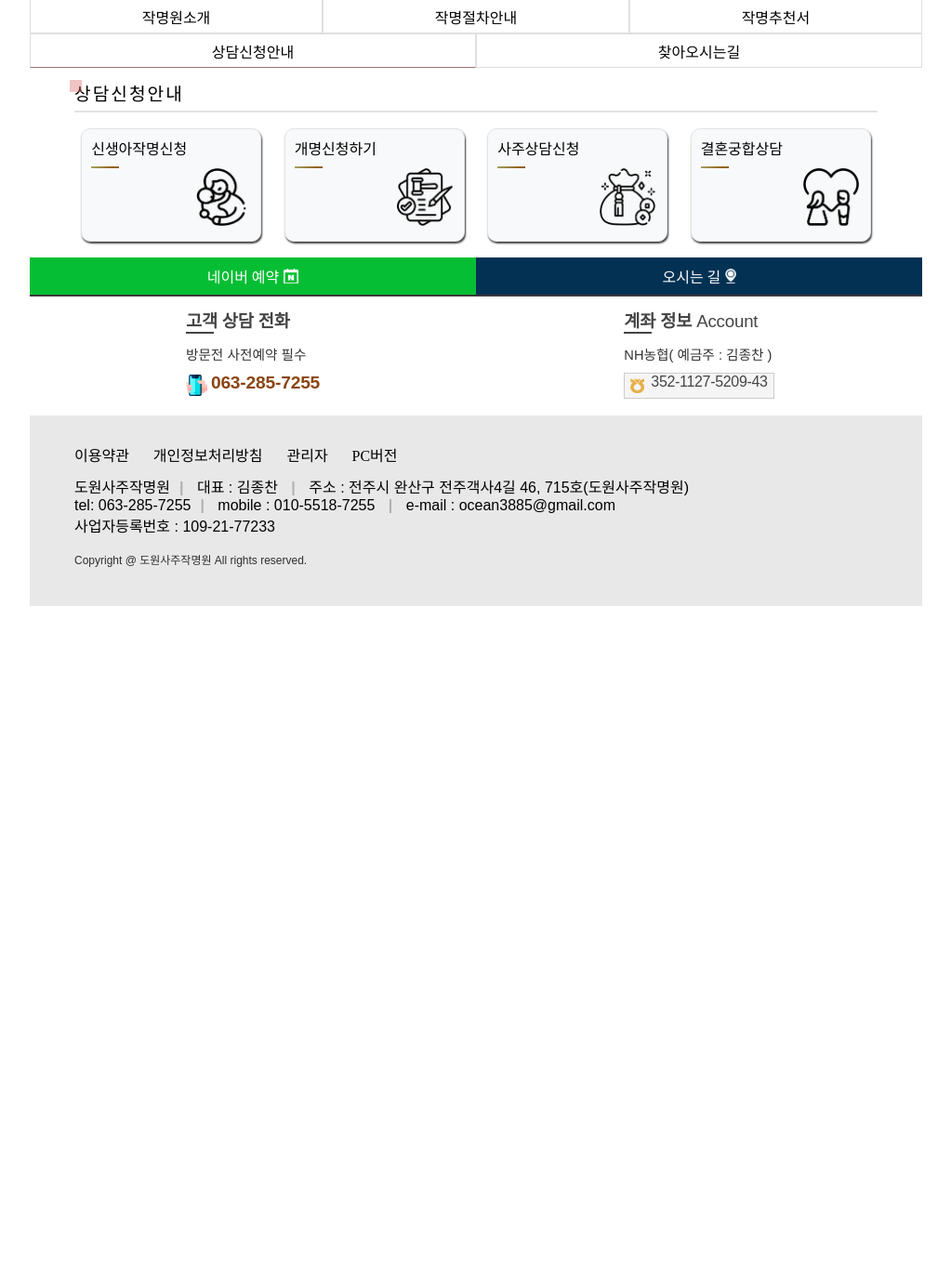
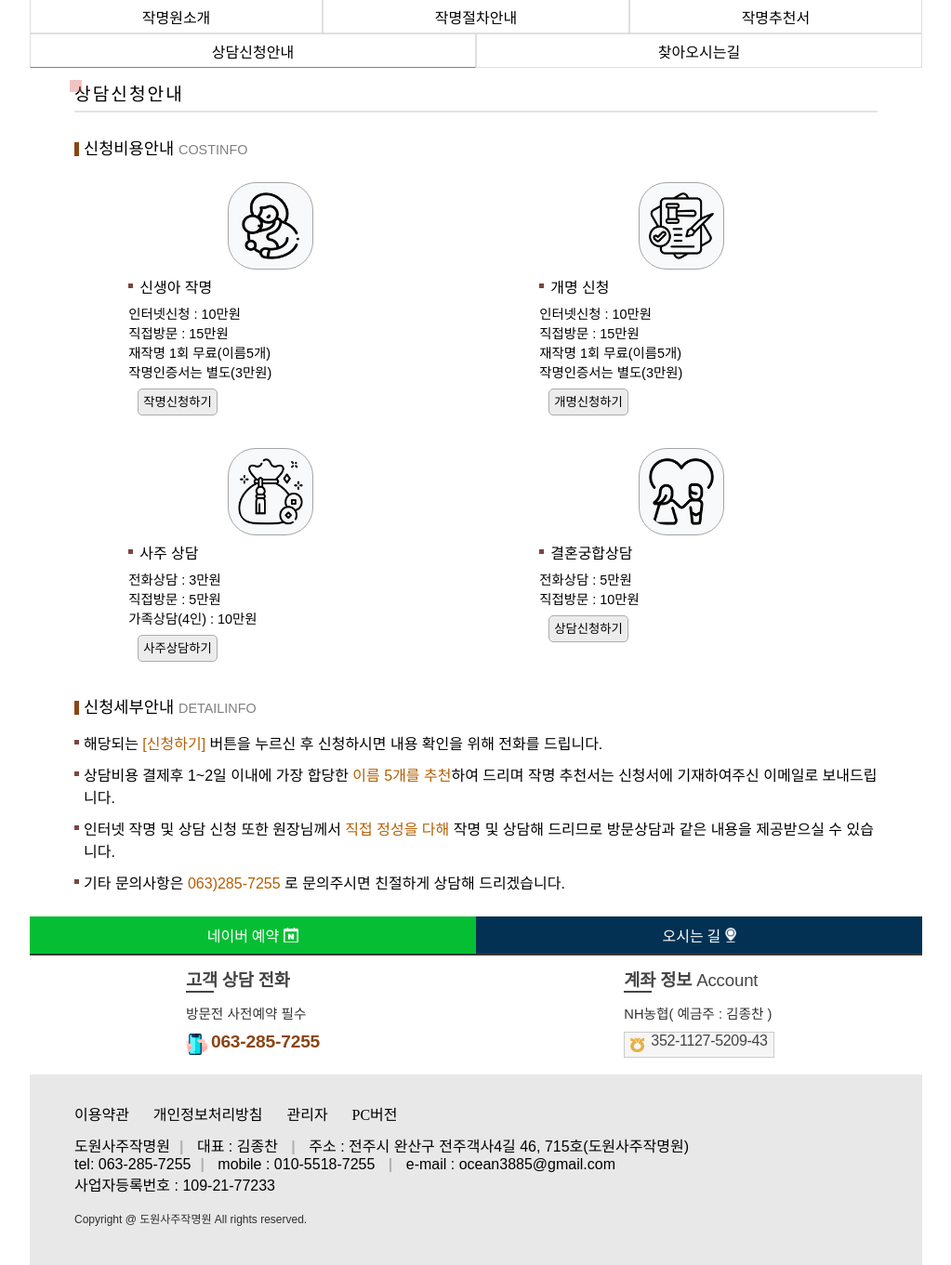
Before and after one commit to ocean3885/dowon, a Django app: template mobile/templates/mobile/m_submit_info.html in a window 1280 px wide. Shown: the part 427-1788 px from the top of the page at 93% size, without its empty margins (128-1151 px from the left). Before the commit the page ends 1079 px from the top, so only its background shows below. Run offline with Django 3.2, Linux system fonts and the light colour scheme; the template is opened without the code that fills it, so the values that code supplies are empty; some web fonts are replaced.

Commit message:
m-submit-info page

```diff
--- /dev/null
+++ b/mobile/templates/mobile/components/submit_info.html
@@ -0,0 +1,118 @@
+{% load static %}
+
+<div class="submit-info-wrap">
+    <div class="t1">
+        신청비용안내 <span>COSTINFO</span>
+    </div>
+    <div class="payment">
+        <div class="t2">
+            <div class="left">
+                <img aria-label="jakmyung info" src="{% static 'img/jm_logo.jpg' %}" >
+            </div>
+            <div class="right">
+                <div class="title">
+                    신생아 작명
+                </div>
+                <div class="explain">
+                    인터넷신청 : 10만원<br>
+                    직접방문 : 15만원<br>
+                    재작명 1회 무료(이름5개)<br>
+                    작명인증서는 별도(3만원)
+                </div>
+                <div class="button">
+                    <a href={% url 'm-submit-jm' %}>
+                    <button>작명신청하기</button>
+                    </a>
+                </div>
+            </div>
+        </div>
+
+        <div class="t2">
+            <div class="left">
+                <img aria-label="jakmyung info" src="{% static 'img/gm_logo.jpg' %}" >
+            </div>
+            <div class="right">
+                <div class="title">
+                    개명 신청
+                </div>
+                <div class="explain">
+                    인터넷신청 : 10만원<br>
+                    직접방문 : 15만원<br>
+                    재작명 1회 무료(이름5개)<br>
+                    작명인증서는 별도(3만원)
+                </div>
+                <div class="button">
+                    <a href={% url 'm-submit-gm' %}>
+                    <button>개명신청하기</button>
+                    </a>
+                </div>
+            </div>
+        </div>
+    </div>
+    <div class="payment">
+        <div class="t2">
+            <div class="left">
+                <img aria-label="jakmyung info" src="{% static 'img/sj_logo.jpg' %}" >
+            </div>
+            <div class="right">
+                <div class="title">
+                    사주 상담
+                </div>
+                <div class="explain">
+                    전화상담 : 3만원<br>
+                    직접방문 : 5만원<br>
+                    가족상담(4인) : 10만원
+                </div>
+                <div class="button">
+                    <a href={% url 'm-submit-sj' %}>
+                    <button>사주상담하기</button>
+                    </a>
+                </div>
+            </div>
+        </div>
+
+        <div class="t2">
+            <div class="left">
+                <img aria-label="jakmyung info" src="{% static 'img/gh_logo.jpg' %}" >
+            </div>
+            <div class="right">
+                <div class="title">
+                    결혼궁합상담
+                </div>
+                <div class="explain">
+                    전화상담 : 5만원<br>
+                    직접방문 : 10만원<br>
+                </div>
+                <div class="button">
+                    <a href={% url 'm-submit-sj' %}>
+                    <button>상담신청하기</button>
+                    </a>
+                </div>
+            </div>
+        </div>
+    </div>
+</div>
+<div class="blank-space"></div>
+<div class="info-content-wrap">
+    <div class="t1">
+        신청세부안내 <span>DETAILINFO</span>
+    </div>
+
+    <div class="explain">
+        <div>
+            해당되는<span> [신청하기] </span>버튼을 누르신 후 신청하시면 내용 확인을 위해 전화를 드립니다.
+        </div>
+        <div>
+            상담비용 결제후 1~2일 이내에 가장 합당한 <span>이름 5개를 추천</span>하여 드리며 작명 추천서는 신청서에
+            기재하여주신 이메일로 보내드립니다.
+        </div>
+        <div>
+            인터넷 작명 및 상담 신청 또한 원장님께서 <span>직접 정성을 다해</span> 작명 및 상담해 드리므로 방문상담과
+            같은 내용을 제공받으실 수 있습니다.
+        </div>
+        <div>
+            기타 문의사항은 <span>063)285-7255</span> 로 문의주시면 친절하게 상담해 드리겠습니다.
+        </div>
+
+    </div>
+</div>
--- a/mobile/templates/mobile/m_home.html
+++ b/mobile/templates/mobile/m_home.html
@@ -22,6 +22,8 @@
         {% include 'mobile/components/ban_section.html' %}
     </div>
 
+    <div class="blank-space"></div>
+
     <div class="intro-section">
         {% include 'mobile/components/intro_section.html' %}
     </div>
--- a/mobile/templates/mobile/m_submit_info.html
+++ b/mobile/templates/mobile/m_submit_info.html
@@ -33,8 +33,8 @@
 
     <div class="blank-space"></div>
 
-    <div class="ban-section">
-        {% include 'mobile/components/ban_section.html' %}
+    <div class="submit-info">
+        {% include 'mobile/components/submit_info.html' %}
     </div>
 
     <div class="blank-space"></div>
--- a/static/styles/mobile/style.css
+++ b/static/styles/mobile/style.css
@@ -70,6 +70,124 @@ body {
     margin: 0 auto;
 }
 
+/* ----------  신청안내 컴포넌트 시작 ---------- */
+
+.submit-info {
+    width:100%;
+    display:flex;
+    align-items:center;
+    flex-direction:column;
+}
+
+.submit-info-wrap {
+    display:flex;
+    width:90%;
+    flex-direction:column;
+}
+
+.submit-info .t1 {
+    position:relative;
+    padding-left:10px;
+    font-size:1.1rem;
+}
+
+.submit-info .t1::before {
+    content: "";
+    position: absolute;
+    top: 7px;
+    left: 0px;
+    width: 5px;
+    height: 15px;
+    background: #8b4513;
+}
+
+.submit-info span {
+    color:gray;
+    font-size:0.9rem;
+}
+
+.submit-info .payment {
+    display:flex;
+    flex-direction:column;
+    margin-top:25px;
+    gap:20px;
+}
+
+.submit-info .payment .t2 {
+    display:flex;
+    gap:10%;
+    justify-content:center;
+}
+
+.submit-info .payment .t2 img{
+    border-radius:30px;
+    width:70px;
+    height:auto;
+    border: 1px solid #A4A4A4;
+    padding: 10px;
+    background-color: #f8f9fb;
+}
+
+.submit-info .payment .left {
+    align-self:center;
+}
+
+.submit-info .payment .right {
+    width:50%;
+}
+
+.submit-info .payment .right button {
+    margin: 8px 0 10px 10px;
+    padding:3px 5px 5px 5px;
+}
+
+.submit-info .payment .right .title{
+    margin-bottom: 6px;
+    padding-left: 12px;
+    background: url('/static/img/titleBulletM2.png') no-repeat left 9px;
+    background-size: 5px 5px;
+}
+
+.submit-info .payment .right .explain{
+    font-size:0.9rem;
+}
+
+.info-content-wrap {
+    width:90%;
+}
+
+.info-content-wrap .explain {
+    display:flex;
+    flex-direction:column;
+    /* align-items:center; */
+    gap:10px;
+    margin-top:15px;
+}
+
+.info-content-wrap .explain div {
+    background: url('/static/img/titleBulletM2.png') no-repeat;
+    background-size: 5px 5px;
+    background-position: 0 9px;
+    padding-left:10px;
+}
+
+.info-content-wrap .explain span{
+    color:#B45F04;
+    font-size: 1rem;
+}
+
+@media (min-width:500px){
+    .submit-info .payment {flex-direction:row;}
+    .submit-info .payment .t2 {flex-direction:column;width:40%;justify-content:start;gap:0;}
+    .payment .t2 .left {height:100px;}
+    .payment .t2 .right {width:100%;padding-left:20px;}
+    .payment {justify-content:space-around;}
+    .submit-info .payment .right .button {}
+}
+
+/* ----------  신청안내 컴포넌트 끝 ---------- */
+
+
 /* ----------  찾아오는길 컴포넌트 시작 ---------- */
 
 .map-wrap {
@@ -129,7 +284,7 @@ body {
 .blank-space{
     width:100%;
     height:1px;
-    margin: 8px 0;
+    margin: 12px 0;
 }
 
 /* ----------  작명절차안내 페이지 끝 ---------- */
```
Also changed, not shown: other parts of static/styles/mobile/style.css (+38 -1 lines), mobile/templates/mobile/components/dowon_map.html (+30 -1 lines), static/img/titleBulletM2.png (added).
